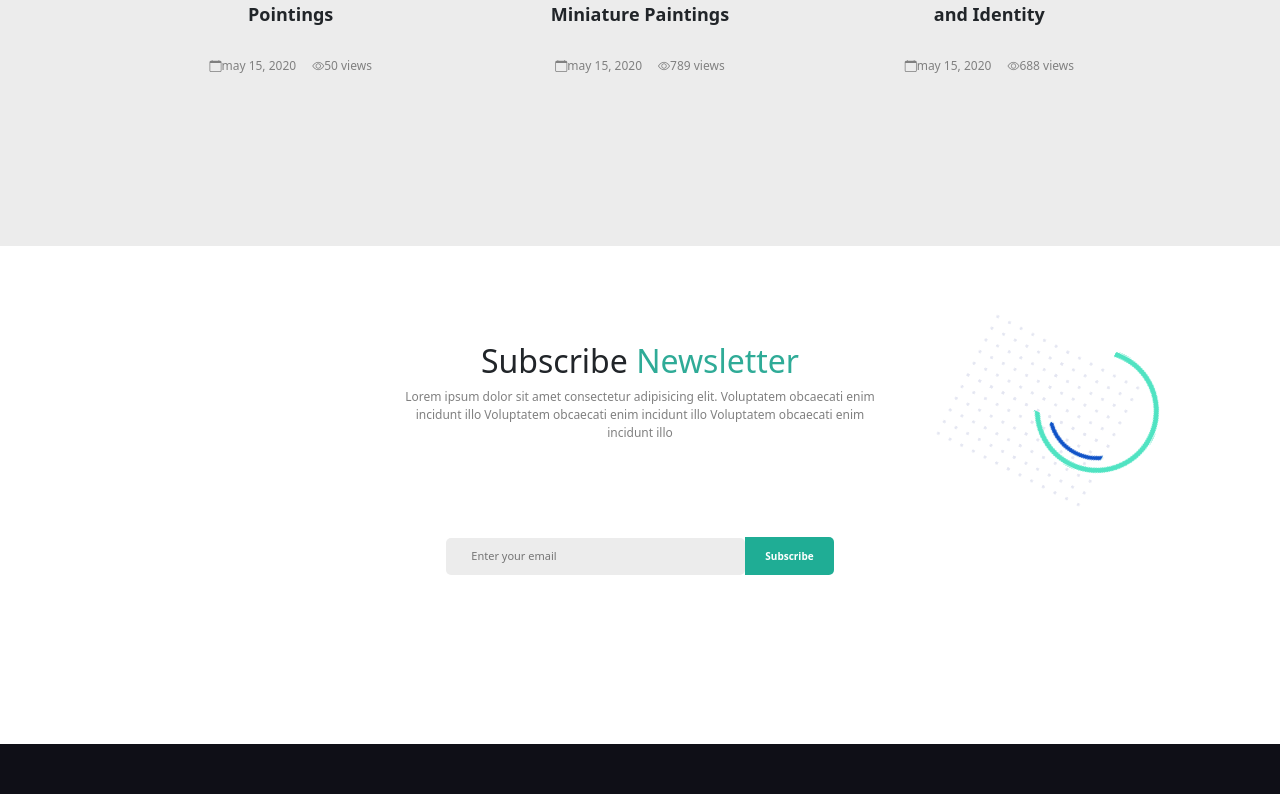
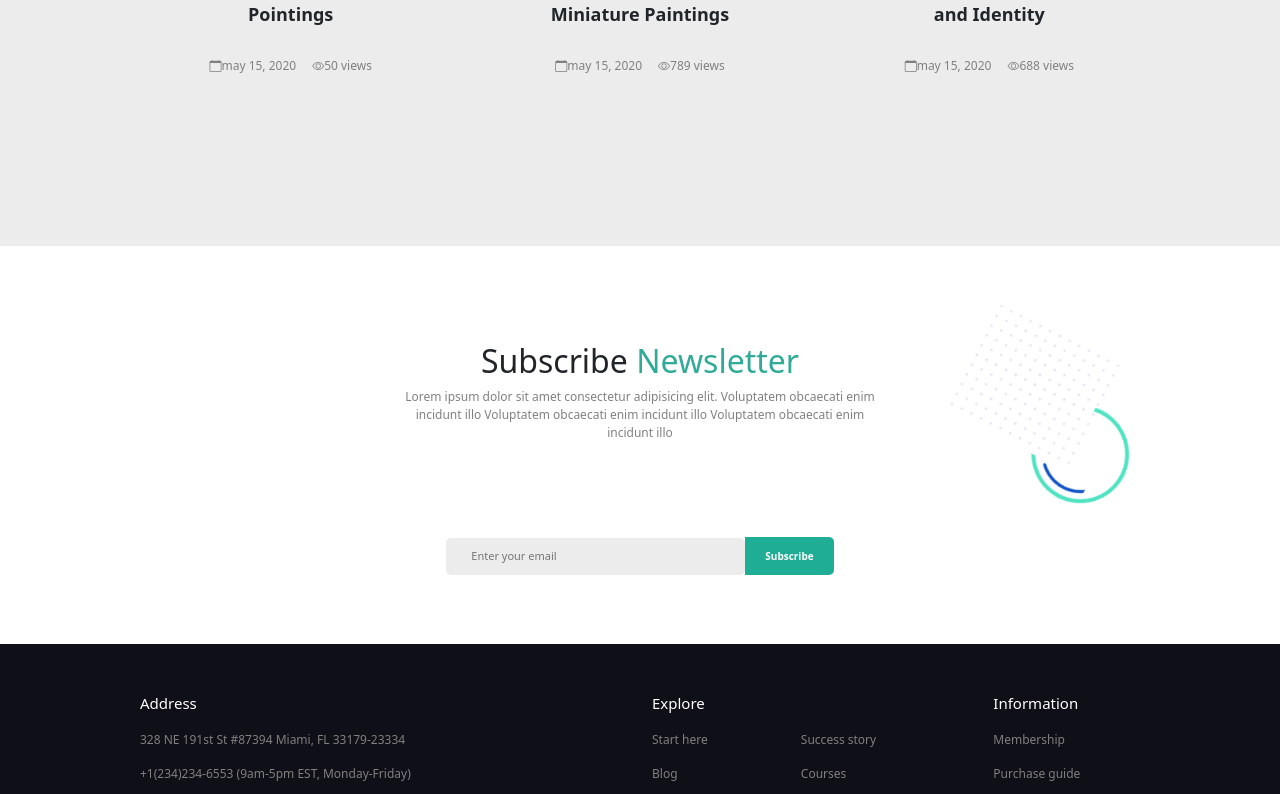
Before and after one commit to Sara-Barbi/proj-html-vuejs, a Vue app: page / in a window 1280 px wide. Shown: the part 4104-4898 px from the top of the page. Built offline with nearby package versions, Linux system fonts and the light colour scheme.

Commit message:
img position

```diff
--- a/src/components/sub_components/footer/blueFooter.vue
+++ b/src/components/sub_components/footer/blueFooter.vue
@@ -1,8 +1,8 @@
 <template>
 <div class="blueFooter">
     <div class="container-fluid myblueFooter mt-0 pt-0">
-        <div class="containerr myHFOOTER">
-            <div class="row pt-5 mt-5 " >
+        <div class="containerr mt-0 myHFOOTER">
+            <div class="row pt-5 " >
                 <div class="col-6">
                     <div v-for="(elementi,index) in myFoot" :key="index">
                         <div class="myTit">{{elementi.locality.title}}</div>
@@ -68,7 +68,7 @@ export default {
 
 </script>
 
-<style lang="scss">
+<style lang="scss" scoped>
 @import url("https://cdn.jsdelivr.net/npm/bootstrap-icons@1.8.0/font/bootstrap-icons.css");
 
 .myblueFooter{
@@ -93,6 +93,9 @@ ul{
 
     }
 }
+.smallDiciture:hover{
+    color: white;
+}
 .mymax{
     max-height: 130px;
 }
--- a/src/components/sub_components/footer/newsLetter.vue
+++ b/src/components/sub_components/footer/newsLetter.vue
@@ -50,15 +50,27 @@ export default {
    border-radius: 0px 5px 5px 0px;
    color: white;
  }
+ .SubButton:hover{
+   font-size: 10px;
+   font-weight: bold;
+   padding: 12px 20px;
+   background-color: #ffffff;
+   border-radius: 0px 5px 5px 0px;
+   color: #1fad95;
+   border: 0.5px solid grey;
+   transition: 1s;
+ }
  .patterNews{
+   width: 170px;
    position: absolute;
-   right: 0px;
-   top: 20px;
+   right: 20px;
+   top: 10px;
  }
  .circleNews{
    position:absolute;
-   bottom: 170px;
-   right: -20px;
+   width: 100px;
+   bottom: 140px;
+   right: 10px;
  }
  .containerr{
    max-height: 350px;
```
